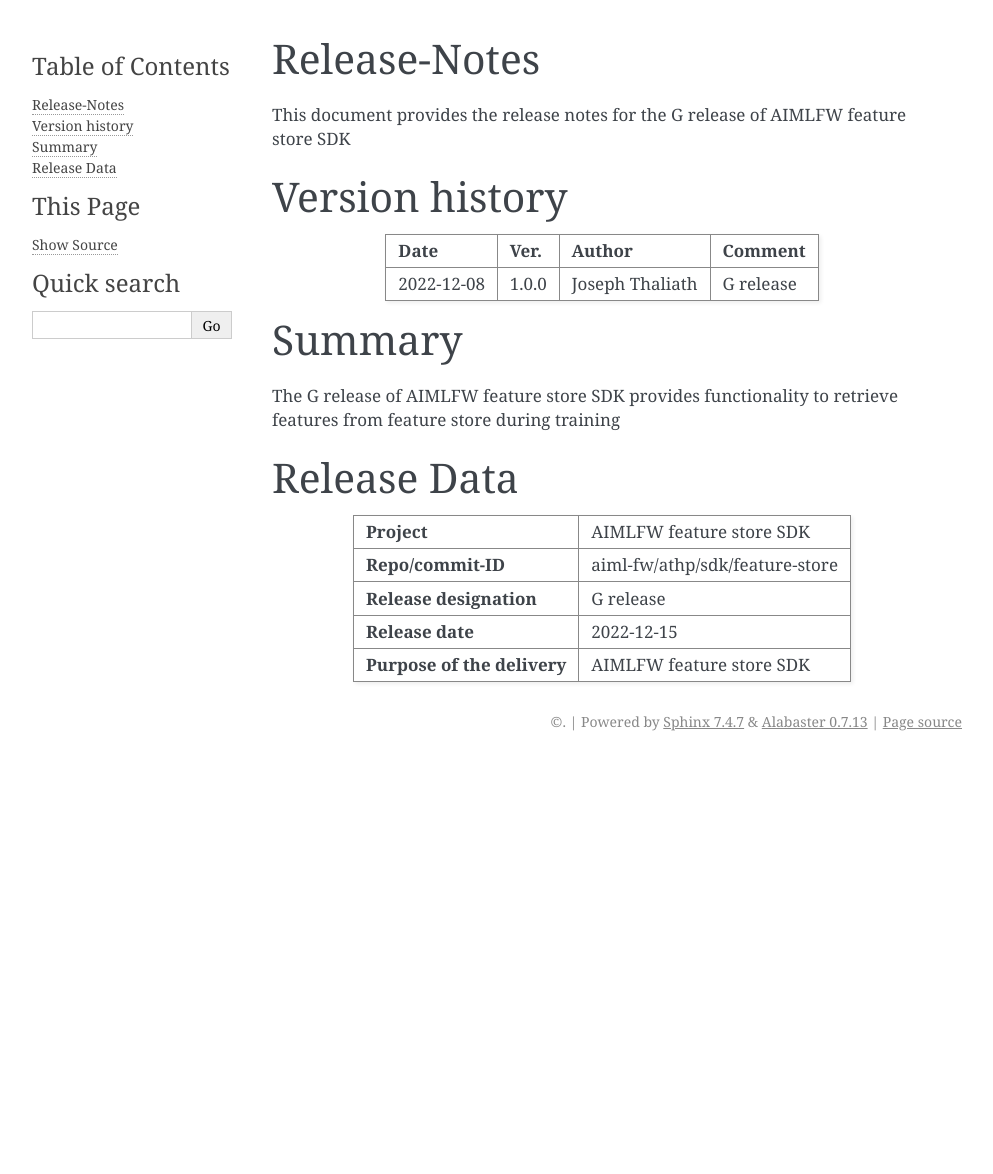
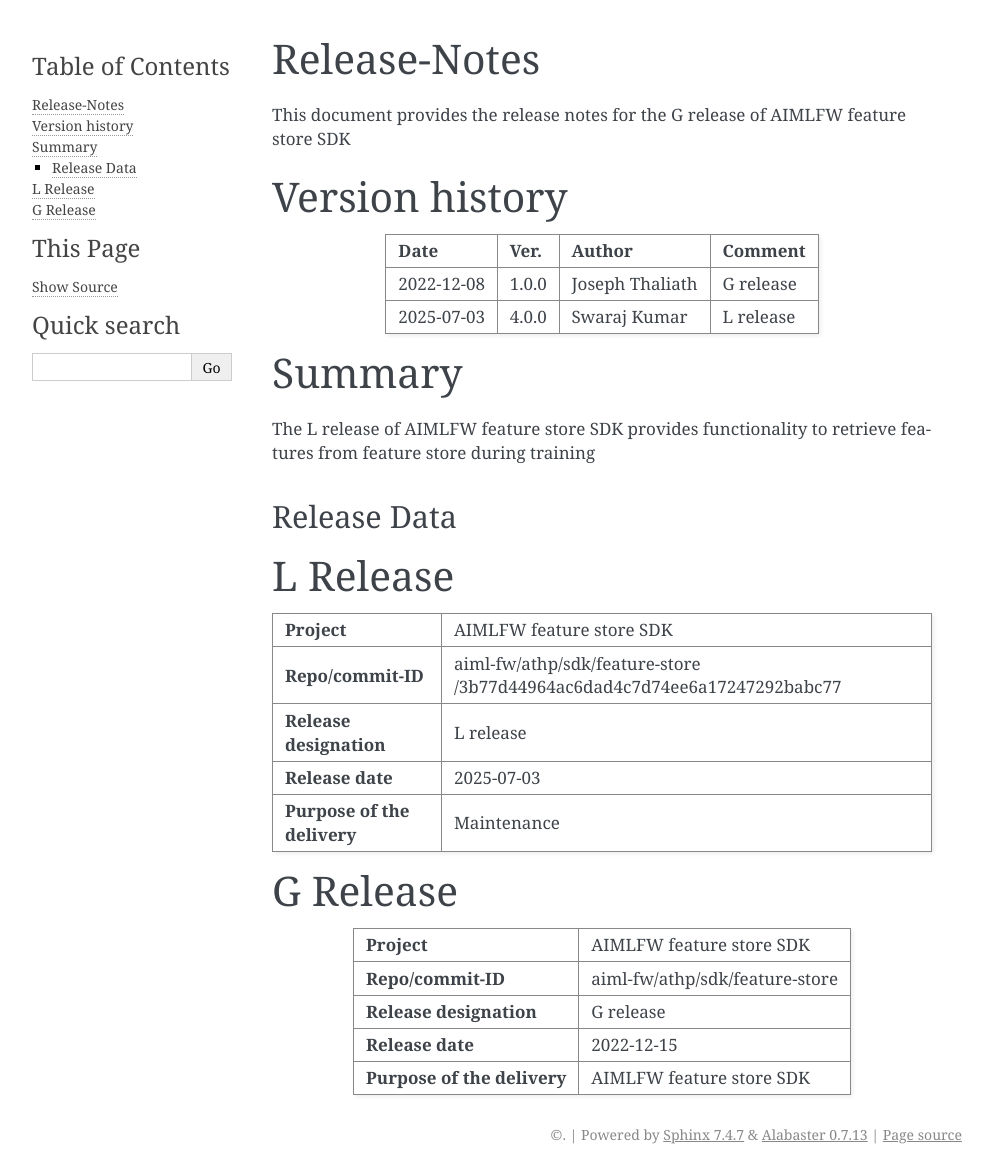
Before and after one commit to o-ran-sc/aiml-fw-athp-sdk-feature-store, a Sphinx documentation site: the page built from docs/release-notes.rst, in a window 1280 px wide. Shown: the whole page, without its empty margins (148-1141 px from the left). Built offline with Sphinx 7.4.7, drawn with Linux system fonts in a browser that asks for light colours; before the commit the page ends 900 px from its top, so only the background shows below that.

Commit message:
Update release notes
Release note updated for L release

Change-Id: If9b6588f2f72d9a29f532d10c47cf3dfe2721642
Signed-off-by: Swaraj Kumar <swaraj.kumar@samsung.com>

```diff
--- a/docs/release-notes.rst
+++ b/docs/release-notes.rst
@@ -23,16 +23,40 @@ Version history
 | 2022-12-08         | 1.0.0              | Joseph Thaliath    | G release          |
 |                    |                    |                    |                    |
 +--------------------+--------------------+--------------------+--------------------+
-
+| 2025-07-03         | 4.0.0              | Swaraj Kumar       | L release          |
+|                    |                    |                    |                    |
++--------------------+--------------------+--------------------+--------------------+
 
 Summary
 -------
 
-The G release of AIMLFW feature store SDK provides functionality to retrieve features from feature store during training
+The L release of AIMLFW feature store SDK provides functionality to retrieve features from feature store during training
 
 
 Release Data
-------------
+=============
+
+L Release
+-----------
++--------------------------------------+---------------------------------------------+
+| **Project**                          | AIMLFW feature store SDK                    |
+|                                      |                                             |
++--------------------------------------+---------------------------------------------+
+| **Repo/commit-ID**                   | aiml-fw/athp/sdk/feature-store              |
+|                                      | /3b77d44964ac6dad4c7d74ee6a17247292babc77   |
++--------------------------------------+---------------------------------------------+
+| **Release designation**              | L release                                   |
+|                                      |                                             |
++--------------------------------------+---------------------------------------------+
+| **Release date**                     | 2025-07-03                                  |
+|                                      |                                             |
++--------------------------------------+---------------------------------------------+
+| **Purpose of the delivery**          | Maintenance                                 |
+|                                      |                                             |
++--------------------------------------+---------------------------------------------+
+
+G Release
+-----------
 
 +--------------------------------------+--------------------------------------+
 | **Project**                          | AIMLFW feature store SDK             |
```
